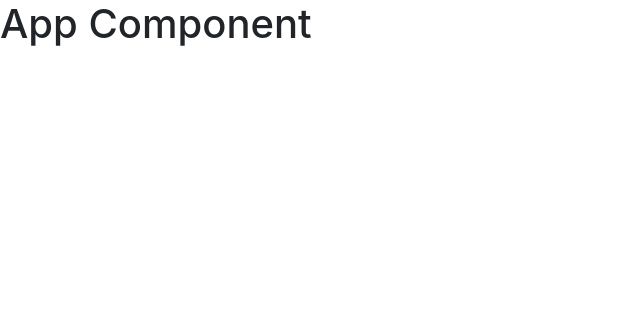
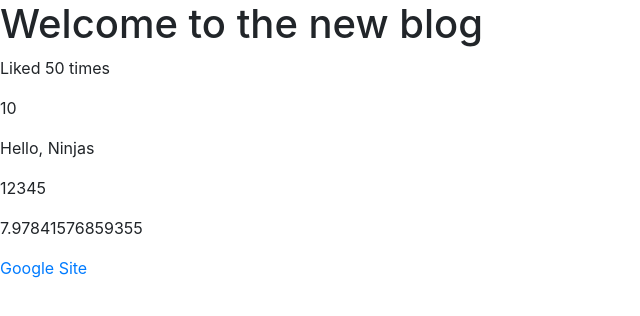
Before and after one commit to ttran9/modern-react-tutorial, a React app: page / in a window 1280 px wide. Shown: the top 316 px of the page, without its empty margins (0-640 px from the left). Built offline with nearby package versions, Linux system fonts and the light colour scheme.

Commit message:
using variables.

```diff
--- a/src/App.js
+++ b/src/App.js
@@ -1,17 +1,27 @@
 import React, { Component } from "react";
 import "./index.css";
 
-class App extends Component {
-    render() {
-        return (
-              <div className="App">
-                <div className="content">
-                    <h1>App Component</h1>
-                </div>
-              </div>
-        )
+function App() {
+    const title = 'Welcome to the new blog';
+    const likes = 50;
+    // const person = { name: 'yoshi', age: 30};
+    const link = "http://www.google.com";
 
-    }
+    return (
+            <div className="App">
+            <div className="content">
+                <h1>{title}</h1>
+                <p>Liked { likes } times</p>
+                {/* <p>{person}</p> */}
+                <p> {10} </p>
+                <p> {'Hello, Ninjas'} </p>
+                <p> {[1,2,3,4,5]} </p>
+                <p> {Math.random() * 10 } </p>
+
+                <a href={link}>Google Site</a>
+            </div>
+            </div>
+    )
 
 }
 
```
